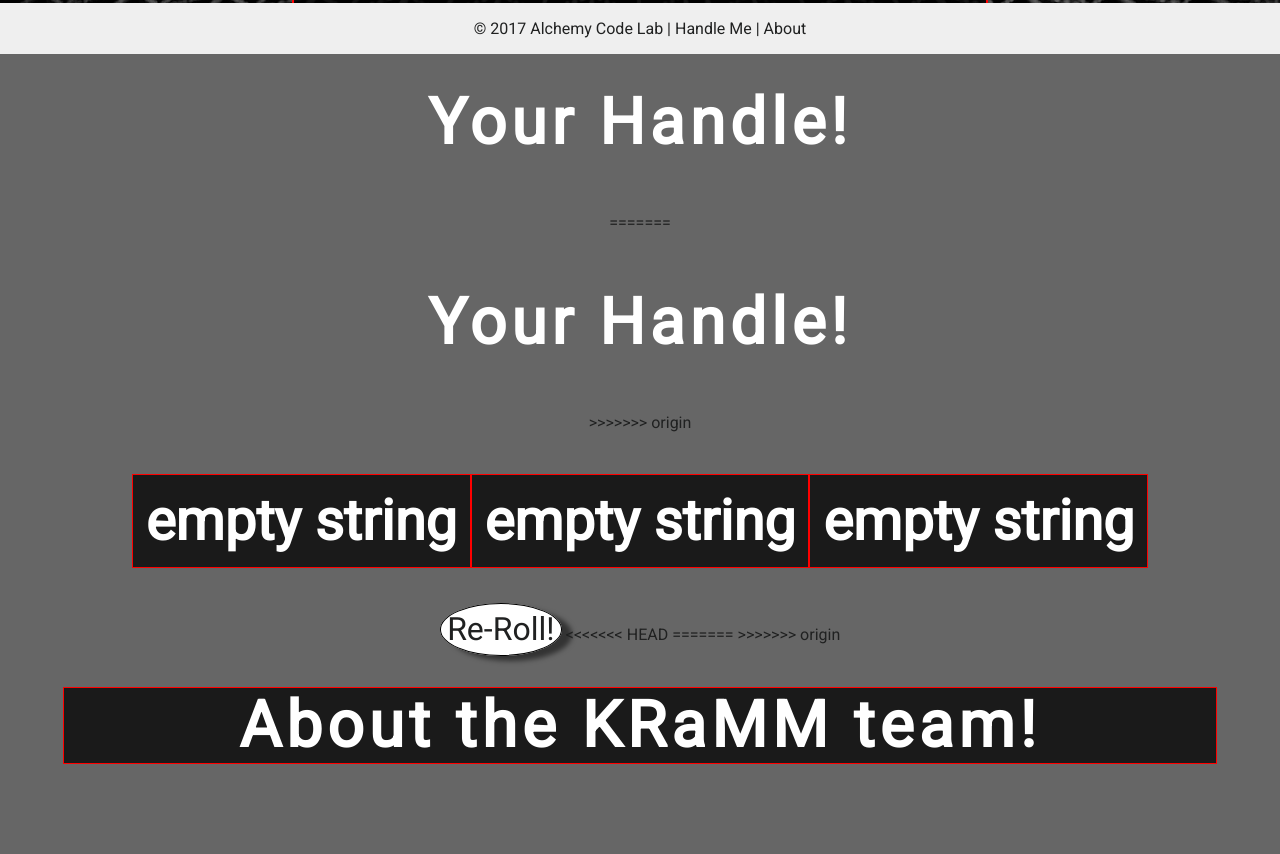
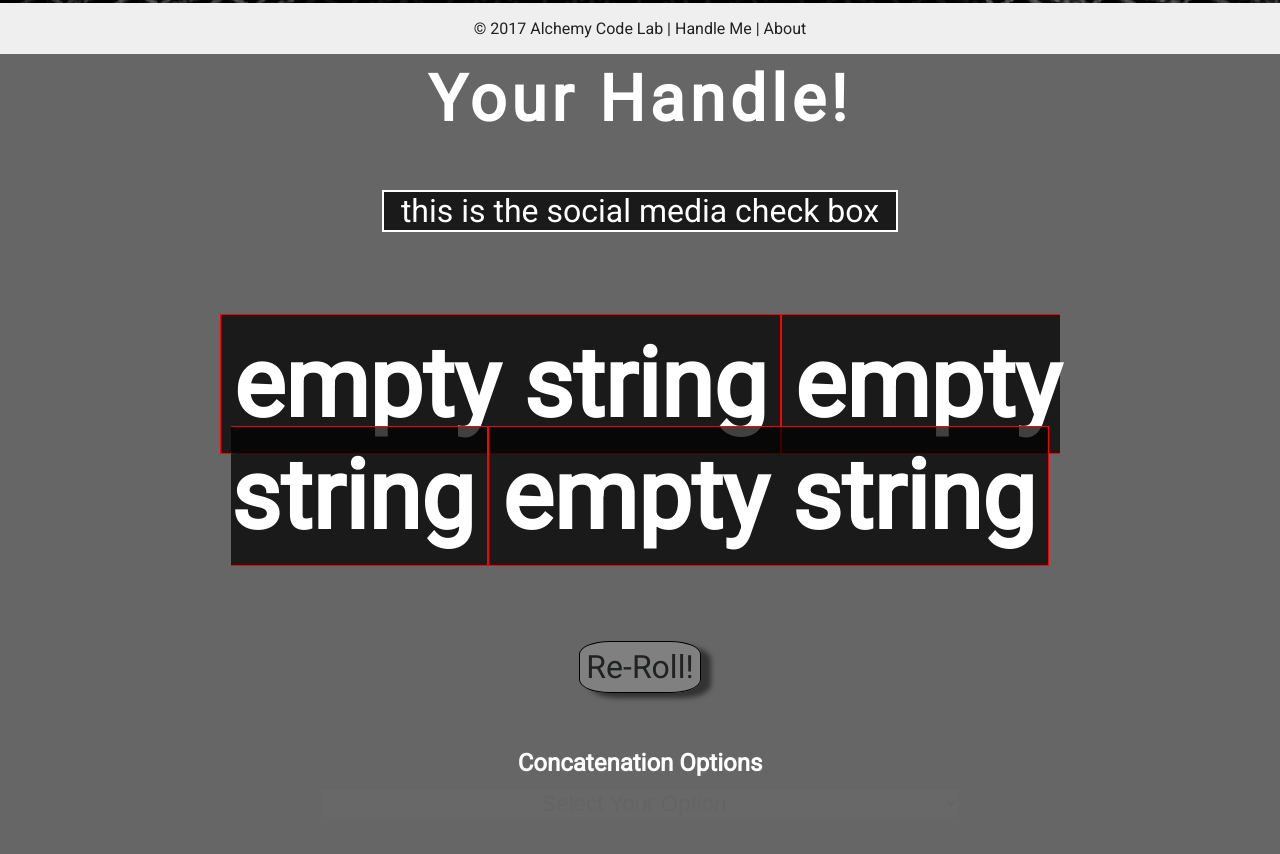
Before and after one commit to acl-301d-summer-2017/Handle_Me, a website: page public/index.html in a window 1280 px wide. Shown: the part 746-1600 px from the top of the page. Drawn offline with Linux system fonts and the light colour scheme.

Commit message:
css layout thangs

```diff
--- a/public/index.html
+++ b/public/index.html
@@ -65,17 +65,15 @@
   <!--         Generator Slots Section          -->
 
   <section class="hide generator">
-<<<<<<< HEAD
-    <h1 id="handle">Your Handle!</h1>
-=======
+
+
     <h1>Your Handle!</h1>
+    <div id="availability-box"> this is the social media check box</div>
     <div>
       <span id="checkGit"></span>
       <span id="checkTwit"></span>
       <span id="checkInst"></span>
     </div>
-
->>>>>>> origin
 
     <h3 class="slots" id="sort">
       <!-- DONE TODO: remove line breaks in between span elements, otherwise they will have a small gap between them -->
@@ -83,17 +81,22 @@
     </h3>
 
     <div class="buttons">
-
       <span id="re-roll">Re-Roll!</span>
-<<<<<<< HEAD
-=======
-      <!-- <span id="like">I like it!</span> -->
-
->>>>>>> origin
     </div>
 
-
+      <!-- <section class="conCat"> -->
+    <form>
+      <label id="conCat"> Concatenation Options</label>
+        <select name="Concatenation Options">
+            <option value="" disabled selected>Select Your Option</option>
+            <option value="none">None</option>
+            <option value="camelCase">CamelCase</option>
+            <option value="snake_case">Snake_Case</option>
+            <option value="hyphenated">-Hyphenated-</option>
+        </select><br>
+    </form>
   </section>
+      <!-- </section> -->
 
 <!--              About Section                  -->
 <section class="hide about">
--- a/public/scripts/views/handleGenView.js
+++ b/public/scripts/views/handleGenView.js
@@ -11,9 +11,6 @@ var app = app || {};
     app.words.checkGit()
     app.words.checkTwit()
   }
-
-
-
 
   genView.init = function (){
   $('.generator').show().siblings().hide();
--- a/public/styles/modules.css
+++ b/public/styles/modules.css
@@ -16,7 +16,7 @@
 }
 
 .slots{
-    font-size: 350%;
+    font-size: 600%;
 }
 
 .slots:hover{
@@ -42,7 +42,7 @@
 }
 
 #survey-box{
-    border: 2px solid red;
+    /* border: 2px solid bla; */
     background-color: rgba(0, 0, 0, .75);
     margin: 0 auto;
     width :50%;
@@ -52,23 +52,37 @@
 #handle-div{
     background-color:white;
 }
-#gen-box{
+/* #gen-box{
     background-color: black;
-}
+} */
 
 #re-roll{
+    width: 50%;
     font-size: 200%;
     border: 1px solid black;
-    background-color: white;
+    background-color: grey;
     margin: 0 auto;
     padding: .5%;
-    border-radius: 50%;
+    border-radius: 25%;
     box-shadow: 10px 5px 5px rgba(0,0,0,.5);
 }
 
 #re-roll:hover{
     cursor: pointer;
     font-size: 2.5em;
+}
+
+#availability-box{
+    font-size: 200%;
+    border: 2px solid white;
+    background-color:rgba(0, 0, 0, .75);
+    color: white;
+    margin: 0 auto;
+    width: 40%;
+}
+
+#conCat{
+    margin-top: 8%;
 }
 
 .about:hover{
```
Also changed, not shown: public/styles/base.css (line endings or trailing spaces).
